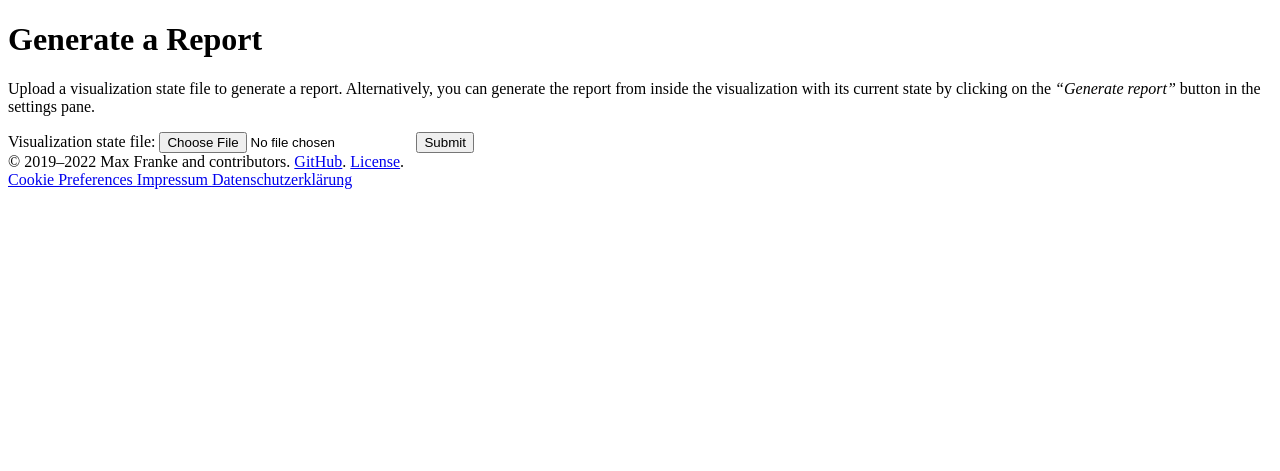
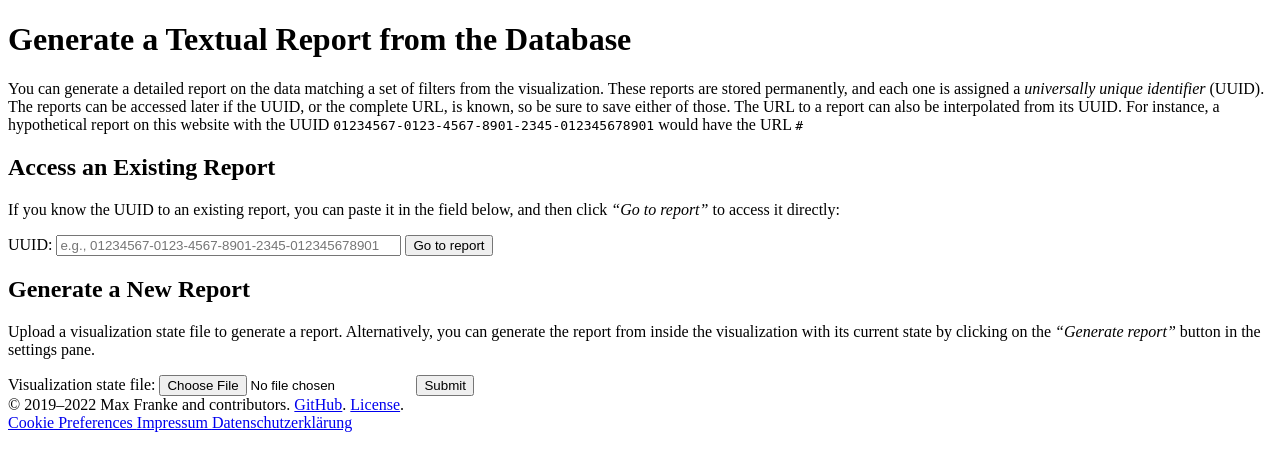
Before and after one commit to UniStuttgart-VISUS/damast, a Python web app: template damast/reporting/templates/reporting/index.html in a window 1280 px wide. Shown: the part 55-526 px from the top of the page. Run offline with Jinja, Linux system fonts and the light colour scheme; the template is opened without the code that fills it, so the values that code supplies are empty.

Commit message:
add extra form and description to reporting root page
This allows to paste in the UUID to navigate to a report.

re #155

```diff
--- a/damast/reporting/templates/reporting/index.html
+++ b/damast/reporting/templates/reporting/index.html
@@ -8,7 +8,43 @@
 {% endblock %}
 
 {% block content %}
-<h1>Generate a Report</h1>
+<h1>Generate a Textual Report from the Database</h1>
+
+<section>
+  <p>
+    You can generate a detailed report on the data matching a set of filters from the visualization.
+    These reports are stored permanently, and each one is assigned a <em>universally unique identifier</em> (UUID).
+    The reports can be accessed later if the UUID, or the complete URL, is known, so be sure to save either of those.
+    The URL to a report can also be interpolated from its UUID.
+    For instance, a hypothetical report on this website with the UUID <code>01234567-0123-4567-8901-2345-012345678901</code> would have the URL
+    <code>{{ url_for('reporting.get_report', report_id='01234567-0123-4567-8901-2345-012345678901', _external=True) }}</code>
+  </p>
+</section>
+
+<section>
+  <h2>Access an Existing Report</h2>
+
+  <p>
+    If you know the UUID to an existing report, you can paste it in the field below, and then click <em><q>Go to report</q></em> to access it directly:
+  </p>
+
+  <form action="{{ url_for('reporting.report_by_uuid') }}" method="GET">
+    <label for="uuid">UUID:</label>
+    <input type="text"
+           name="uuid"
+           placeholder="e.g., 01234567-0123-4567-8901-2345-012345678901"
+           pattern="[a-fA-F0-9]{8}-[a-fA-F0-9]{4}-[a-fA-F0-9]{4}-[a-fA-F0-9]{4}-[a-fA-F0-9]{12}"
+           size="40"
+           required>
+    <button type="submit" class="button button--medium button--green">
+      <i class="fa fa--pad-right fa-external-link-square"></i>
+      Go to report
+    </button>
+  </form>
+</section>
+
+<section>
+  <h2>Generate a New Report</h2>
 
   <p>
     Upload a visualization state file to generate a report.
@@ -23,4 +59,5 @@
       Submit
     </button>
   </form>
+</section>
 {% endblock %}
--- a/src/scss/reporting-form.scss
+++ b/src/scss/reporting-form.scss
@@ -14,14 +14,14 @@ h1 {
   font-size: 2rem;
 }
 
-p,
-form {
-  width: clamp(40ch, 80%, 65ch);
+section {
+  width: clamp(45ch, 80%, 70ch);
   margin-inline: auto;
 }
 
 form {
   max-width: 50ch;
+  margin-inline: auto;
   display: grid;
   gap: 1em;
   grid-template-rows: 1fr 1fr;
```
Also changed, not shown: damast/reporting/__init__.py (+13 -0 lines). Lines whose indentation alone changed are shown as unchanged.
